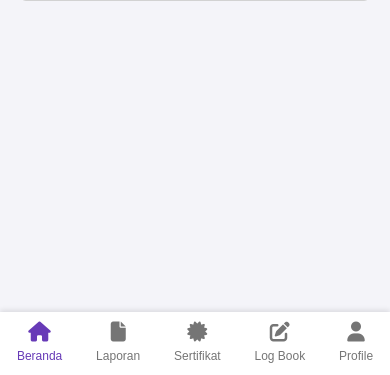
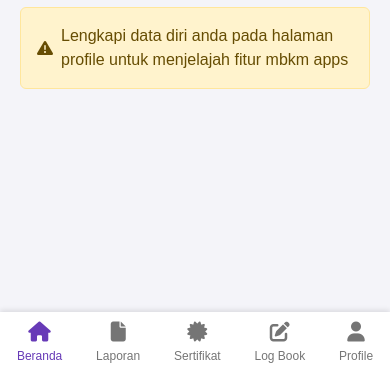
Before and after one commit to jakaprayudha/mbkm-umsu, a PHP site: page /student/index in a window 390 px wide. Shown: the part 469-844 px from the top of the page. Run offline with PHP 8.4, Linux system fonts and the light colour scheme; the visitor is signed in with stand-in values (Sample User, id 1); data that the repository does not hold is empty.

Commit message:
alert profile dan cards program mbkm

```diff
--- a/student/index.php
+++ b/student/index.php
@@ -7,7 +7,7 @@ require '../controller/view.php';
 <head>
    <meta charset="UTF-8">
    <meta name="viewport" content="width=device-width, initial-scale=1.0">
-   <title>Mobile App Template</title>
+   <title>MBKM</title>
    <link href="https://cdn.jsdelivr.net/npm/bootstrap@5.3.3/dist/css/bootstrap.min.css" rel="stylesheet" integrity="sha384-QWTKZyjpPEjISv5WaRU9OFeRpok6YctnYmDr5pNlyT2bRjXh0JMhjY6hW+ALEwIH" crossorigin="anonymous">
    <style>
       /* Reset dasar */
@@ -182,7 +209,34 @@ require '../controller/view.php';
             <span class="visually-hidden">Next</span>
          </button>
       </div>
-
+      <?php
+      $user = $_SESSION['username'];
+      $check = mysqli_query($koneksi, "SELECT * FROM ms_mahasiswa WHERE email ='$user' ");
+      $data = mysqli_fetch_array($check);
+      if ($data['tempat_lahir'] == NULL) { ?>
+         <div class="alert mt-3 alert-warning d-flex align-items-center" role="alert">
+            <i class="fas fa-exclamation-triangle me-2"></i>
+            <div>
+               Lengkapi data diri anda pada halaman profile untuk menjelajah fitur mbkm apps
+            </div>
+         </div>
+      <?php }
+      ?>
+      <div class="row mt-3">
+         <?php
+         $getprogram = tampildata("SELECT * FROM ms_program_mbkm ");
+         ?>
+         <?php foreach ($getprogram as $data): ?>
+            <div class="col-6">
+               <div class="card">
+                  <div class="card-body">
+                     <h5 class="card-title"><?= $data['program_mbkm'] ?></h5>
+                     <span class="badge bg-danger">Kuota : <?= $data['kuota'] ?></span>
+                  </div>
+               </div>
+            </div>
+         <?php endforeach ?>
+      </div>
       <!-- Custom CSS -->
       <style>
          .card {
```
Also changed, not shown: other parts of student/index.php (+30 -3 lines).
